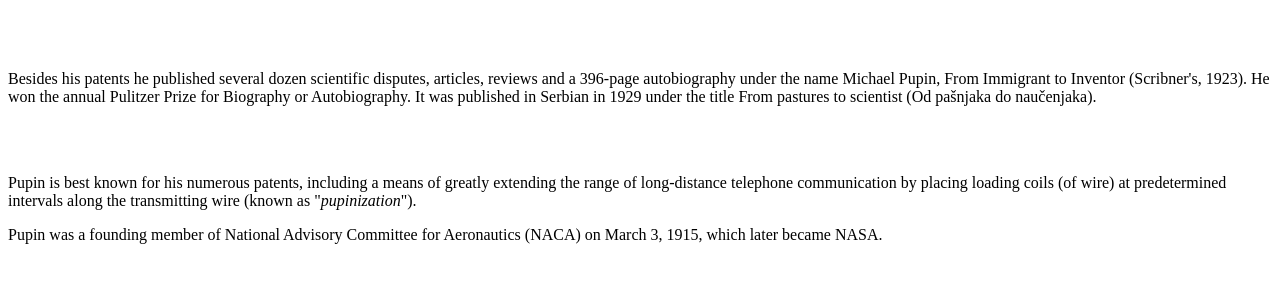
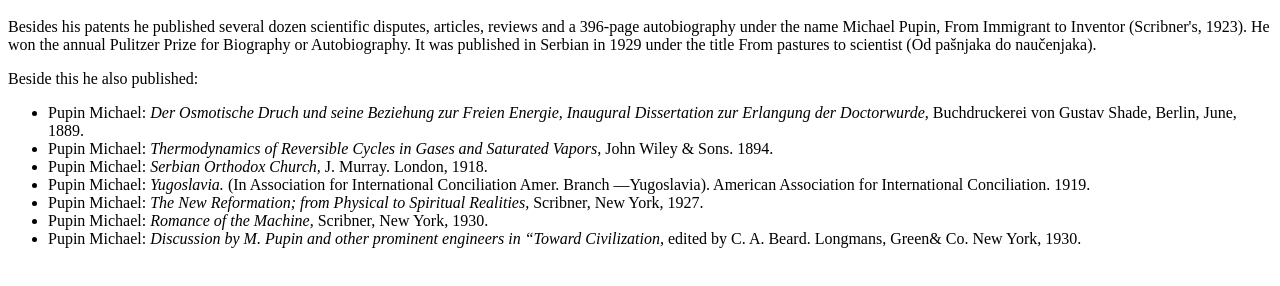
Before and after one commit to AurelianAM/unMiniSite_assignment_2, a plain HTML site: page literary-work/index.html in a window 1280 px wide. Shown: the part 168-454 px from the top of the page. Drawn offline with Linux system fonts and the light colour scheme.

Commit message:
04-01-2023 finish

```diff
--- a/literary-work/index.html
+++ b/literary-work/index.html
@@ -13,13 +13,22 @@
 			<li><a href="../pupin-coils/index.html">Pupin Coils</a></li>
 		</ol>
 		<hr>
+
 		<h1>Literary Work</h1>
-		<br>
-		<br>
+
 		<p>Besides his patents he published several dozen scientific disputes, articles, reviews and a 396-page autobiography under the name Michael Pupin, From Immigrant to Inventor (Scribner's, 1923). He won the annual Pulitzer Prize for Biography or Autobiography. It was published in Serbian in 1929 under the title From pastures to scientist (Od pašnjaka do naučenjaka).</p>
-		<br><br>
-		<p>Pupin is best known for his numerous patents, including a means of greatly extending the range of long-distance telephone communication by placing loading coils (of wire) at predetermined intervals along the transmitting wire (known as &quot;<em>pupinization</em>&quot;).</p>
-		<p>Pupin was a founding member of National Advisory Committee for Aeronautics (NACA) on March 3, 1915, which later became NASA.</p>
+
+		<p>Beside this he also published:</p>
+
+		<ul>
+			<li>Pupin Michael: <i>Der Osmotische Druch und seine Beziehung zur Freien Energie, Inaugural Dissertation zur Erlangung der Doctorwurde,</i> Buchdruckerei von Gustav Shade, Berlin, June, 1889.</li>
+			<li>Pupin Michael: <i>Thermodynamics of Reversible Cycles in Gases and Saturated Vapors,</i> John Wiley & Sons. 1894.</li>
+			<li>Pupin Michael: <i>Serbian Orthodox Church,</i> J. Murray. London, 1918.</li>
+			<li>Pupin Michael: <i>Yugoslavia.</i> (In Association for International Conciliation Amer. Branch —Yugoslavia). American Association for International Conciliation. 1919.</li>
+			<li>Pupin Michael: <i>The New Reformation; from Physical to Spiritual Realities,</i> Scribner, New York, 1927.</li>
+			<li>Pupin Michael: <i>Romance of the Machine,</i> Scribner, New York, 1930.</li>
+			<li>Pupin Michael: <i>Discussion by M. Pupin and other prominent engineers in “Toward Civilization,</i> edited by C. A. Beard. Longmans, Green& Co. New York, 1930.</li>
+		</ul>
 
 	</body>
 
```
Also changed, not shown: early-life-and-education/index.html (+2 -8 lines), index.html (+6 -5 lines), pupin-coils/index.html (+1 -4 lines), early-life-and-education.txt (deleted), index.txt (deleted), literary-work.txt (deleted), pupin-coils.txt (deleted), 4 other files.
